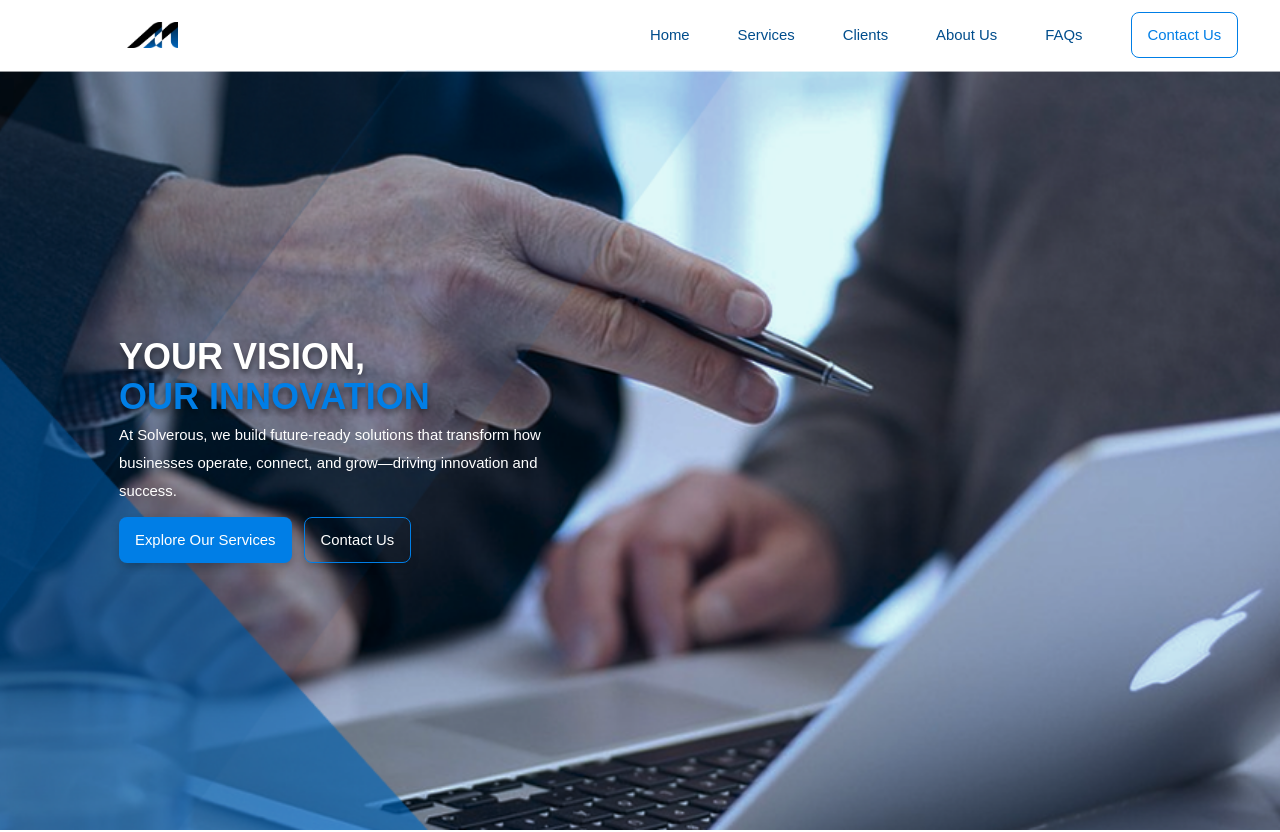
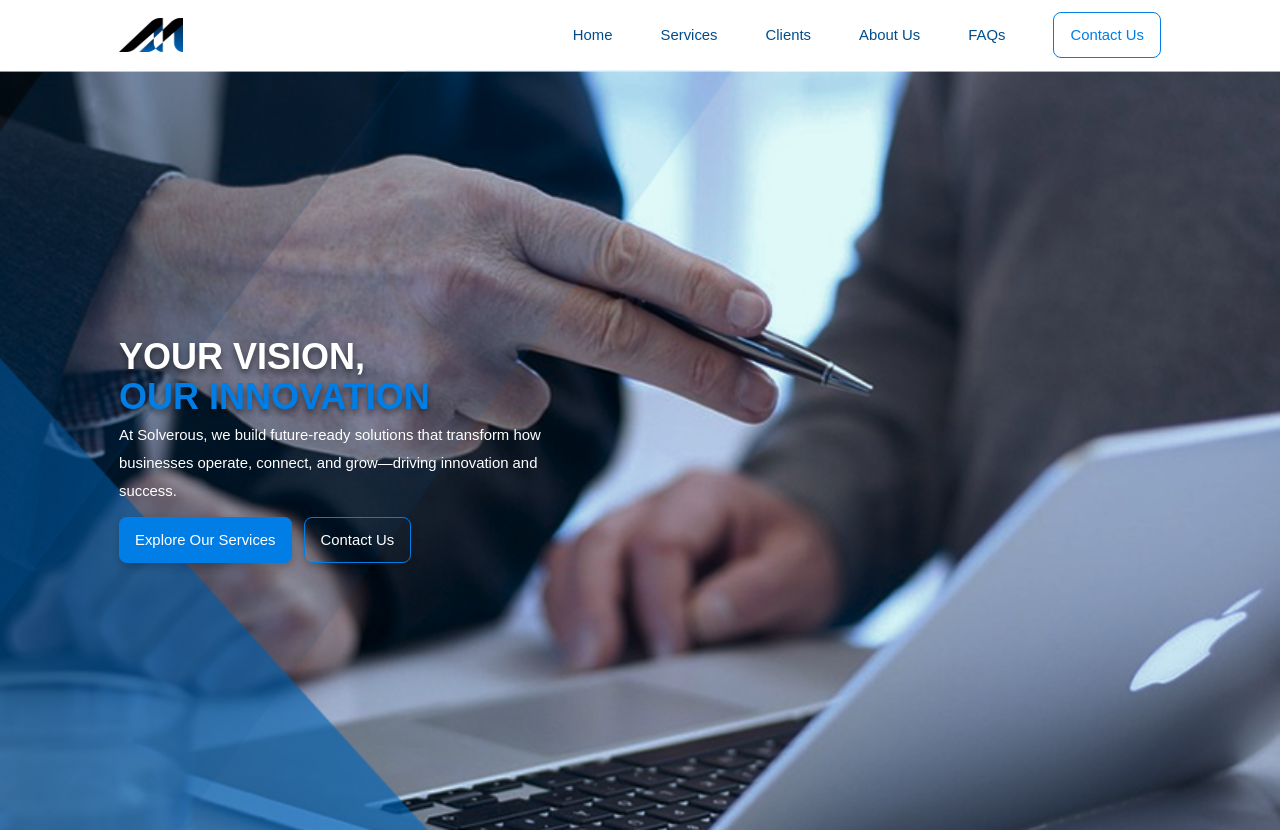
Before and after one commit to SolverousTech/SolverousWebsite, a React (Create React App) app in the folder solverouswebsite/: page / in a window 1280 px wide. Shown: the top 832 px of the page. Built offline with nearby package versions, Linux system fonts and the light colour scheme.

Commit message:
Fixed navbar resonsiveness

```diff
--- a/solverouswebsite/src/components/Navbar/navbar.js
+++ b/solverouswebsite/src/components/Navbar/navbar.js
@@ -20,14 +20,15 @@ function Navbar() {
   }, []);
 
   return (
-    <header className='flex flex-row items-center w-fit sticky top-0 bg-white z-50'>
+    <header className='flex items-center justify-between sticky top-0 bg-white z-50 '>
       {/* Logo */}
-      <div className='p-2 my-[1rem] ml-[2.063rem] md:my-3 md:ml-[7.438rem]'>
-        <img src={logo} alt="Solverous logo" className='w-[17%] md:w-[10%]' />
+      <div className='my-[1rem] ml-[2.063rem] md:my-3 md:ml-[7.438rem] w-fit'>
+        <img src={logo} alt="Solverous logo" className='w-12 md:w-16 lg:w-16' />
       </div>
 
       {/* Desktop Navigation */}
-      <nav className={scrolled ? "navbar scrolled" : "navbar hidden md:flex cursor-pointer p_white_bg flex-row items-center space-x-12 w-full my-[1rem] mr-[2.063rem] md:my-3 md:mr-[0rem]"}>
+      <div className='w-fit'>
+        <nav className={scrolled ? "hidden md:flex cursor-pointer p_white_bg flex-row items-center space-x-12 md:space-x-8 lg:space-x-12 w-full my-[1rem] md:my-3 mr-[2.063rem] md:mr-[7.438rem]" : "hidden md:flex cursor-pointer p_white_bg flex-row items-center space-x-12 md:space-x-8 lg:space-x-12 w-full my-[1rem] md:my-3 mr-[2.063rem] md:mr-[7.438rem]"}>
           {navLinks.map((link) => (
             <a
               key={link}
@@ -46,6 +47,7 @@ function Navbar() {
             />
           </a>
         </nav>
+      </div>
 
       {/* Mobile Hamburger */}
       <div className="md:hidden ml-auto my-[1rem] mr-[2.063rem] md:my-3 md:mr-[7.438rem]">
```
Lines whose indentation alone changed are shown as unchanged.
